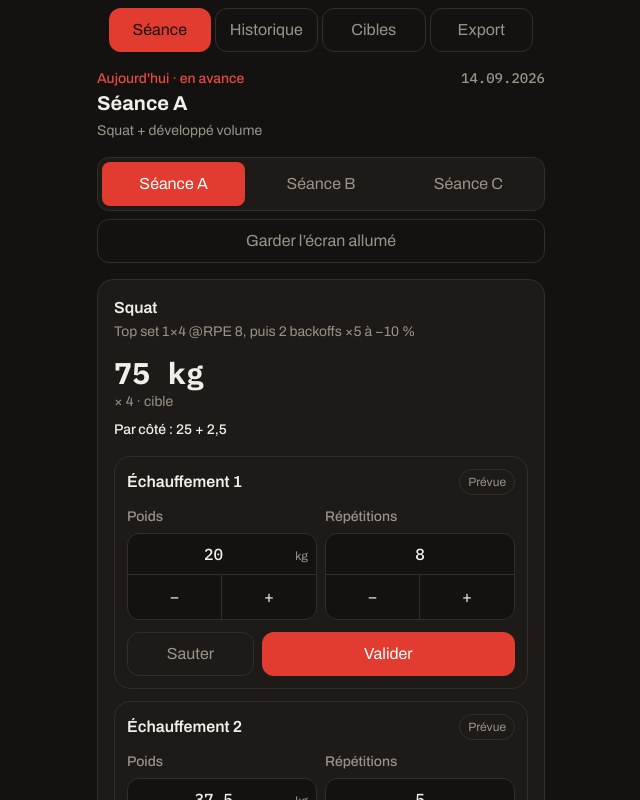
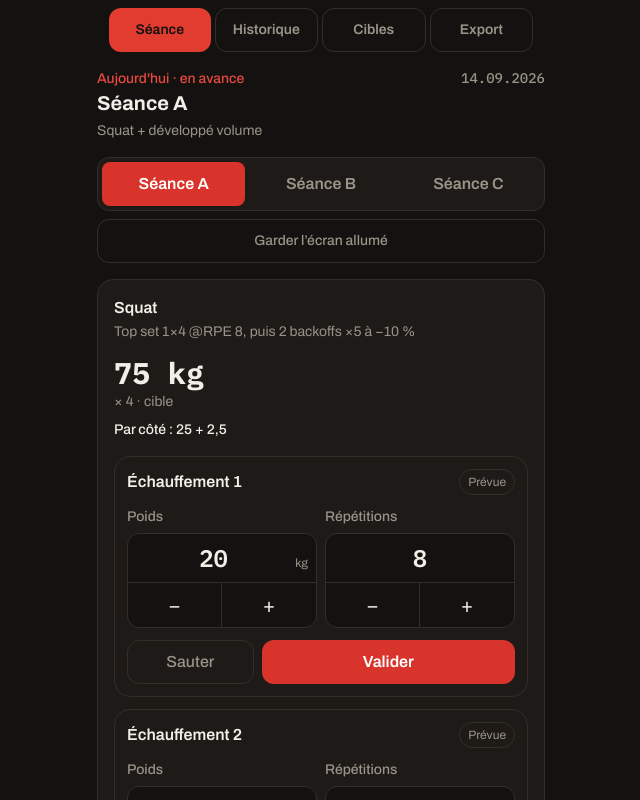
Before and after one commit to Ugo-finance/carnet-de-barre, a React (Vite) app: page / in a window 1280 px wide. Both pictures are taken after a click on the button "Séance". Shown: the top 800 px of the page, without its empty margins (319-959 px from the left). Built offline with nearby package versions, Linux system fonts and the light colour scheme.

Commit message:
CB-61 : corriger cascade et contrastes

```diff
--- a/src/components/Button.tsx
+++ b/src/components/Button.tsx
@@ -3,7 +3,7 @@ import type { ButtonHTMLAttributes } from 'react'
 export type ButtonVariant = 'primary' | 'secondary' | 'ghost' | 'danger'
 
 const VARIANT_CLASSES: Record<ButtonVariant, string> = {
-  primary: 'border-transparent bg-accent text-white',
+  primary: 'border-transparent bg-accent-action text-white',
   secondary: 'border-line bg-surface-2 text-fg',
   ghost: 'border-line bg-transparent text-muted',
   danger: 'border-bad/60 bg-transparent text-bad',
--- a/src/components/SessionScreen.tsx
+++ b/src/components/SessionScreen.tsx
@@ -230,7 +230,7 @@ export function SessionScreen({
                 key={type}
                 type="button"
                 className={`min-h-11 rounded-lg px-3 font-semibold ${
-                  selected ? 'bg-accent text-white' : 'text-muted'
+                  selected ? 'bg-accent-action text-white' : 'text-muted'
                 }`}
                 aria-pressed={selected}
                 onClick={() => onSelectType(type)}
@@ -320,7 +320,7 @@ export function SessionScreen({
 
         <button
           type="button"
-          className="min-h-12 rounded-xl bg-accent px-4 font-bold text-white disabled:opacity-50"
+          className="min-h-12 rounded-xl bg-accent-action px-4 font-bold text-white disabled:opacity-50"
           onClick={onFinish}
           disabled={finishing}
         >
--- a/src/components/SetCard.tsx
+++ b/src/components/SetCard.tsx
@@ -112,7 +112,7 @@ export function SetCard({
           </button>
           <button
             type="button"
-            className="min-h-11 rounded-xl bg-accent px-4 font-semibold text-white"
+            className="min-h-11 rounded-xl bg-accent-action px-4 font-semibold text-white"
             onClick={validate}
           >
             Valider
--- a/src/features/session/SessionSummary.tsx
+++ b/src/features/session/SessionSummary.tsx
@@ -36,7 +36,7 @@ export function SessionSummary({
       </section>
 
       <section className="rounded-2xl border border-line bg-surface p-4">
-        <p className="text-sm font-medium text-accent">{describeWhen(next)}</p>
+        <p className="text-sm font-medium text-accent-readable">{describeWhen(next)}</p>
         <h2 className="text-lg font-bold">Prochaine séance · {next.type}</h2>
         <p className="mt-1 text-sm text-muted">{formatDate(next.scheduledDate)}</p>
         <ul className="mt-3 grid gap-2">
--- a/src/index.css
+++ b/src/index.css
@@ -50,6 +50,7 @@
   --color-muted: #9a9388;
   --color-faint: #6b655b;
   --color-accent: #e23b30;
+  --color-accent-action: #d9342b;
   --color-accent-readable: #e54a40;
   --color-ok: #3fa65b;
   --color-warn: #e9b62d;
@@ -88,13 +89,6 @@ body {
   padding-block: env(safe-area-inset-top) env(safe-area-inset-bottom);
   padding-inline: max(16px, env(safe-area-inset-left)) max(16px, env(safe-area-inset-right));
   min-height: 100dvh;
-}
-
-button,
-input,
-textarea,
-select {
-  font: inherit;
 }
 
 button,
```
